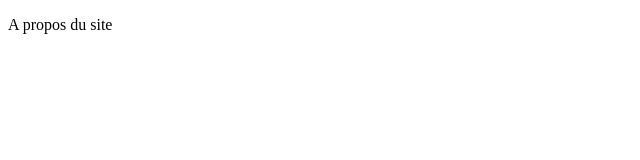
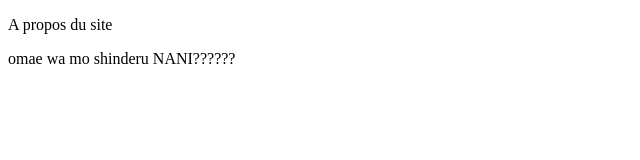
Before and after one commit to remysonneville/1PROG, a plain HTML site: page about.html in a window 1280 px wide. Shown: the whole page, without its empty margins (0-640 px from the left). Drawn offline with Linux system fonts and the light colour scheme.

Commit message:
Update about.html

```diff
--- a/about.html
+++ b/about.html
@@ -9,3 +9,4 @@
     <p>A propos du site</p>
 </body>
 </html>
+omae wa mo shinderu NANI??????
```
